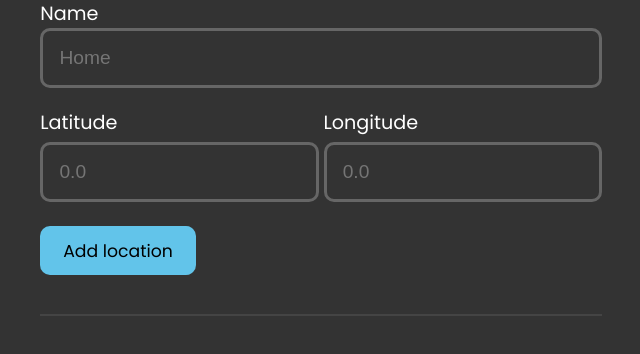
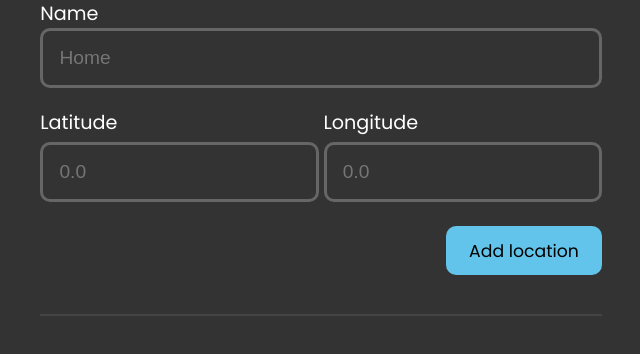
Before and after one commit to SamuelRosander/datadrone, a Flask app: page /locations/ in a window 1280 px wide. Shown: the part 157-511 px from the top of the page, without its empty margins (319-959 px from the left). Run offline with Flask 3, Linux system fonts and the light colour scheme; a user stored in the database is signed in; tables that the repository leaves empty hold one stand-in row (values such as "Sample post"); some libraries are stand-ins or nearby versions.

Commit message:
Align buttons to the right

```diff
--- a/datadrone/static/style.css
+++ b/datadrone/static/style.css
@@ -280,6 +280,7 @@ h1, h2, h3, h4, h5, h6 {
     align-items: center;
     cursor: pointer;
     transition: var(--animation-speed);
+    margin-left: auto;
 }
 
 .btn:hover {
--- a/datadrone/templates/item_edit.html
+++ b/datadrone/templates/item_edit.html
@@ -53,7 +53,7 @@
     </div>
     {% endfor %}
 
-    {{ edit_tags_form.submit(class="btn") }}
+    {{ edit_tags_form.submit(class="btn mt-1") }}
 
 </form>
 
--- a/datadrone/templates/locations.html
+++ b/datadrone/templates/locations.html
@@ -15,7 +15,8 @@
         {{ add_form.latitude(class="form", placeholder="0.0") }}
         {{ add_form.longitude(class="form", placeholder="0.0") }}
 
-        {{ add_form.submit(class="btn left") }}
+        <span></span>
+        {{ add_form.submit(class="btn right") }}
     </div>
 
 </form>
@@ -75,12 +76,12 @@
         {{ edit_form.latitude(value=location.latitude, class="form") }}
         {{ edit_form.longitude(value=location.longitude, class="form") }}
 
-        {{ edit_form.submit(class="btn left") }}
-        <a class="btn delete right" href="{{ url_for('locations.delete',
+        <a class="btn delete left" href="{{ url_for('locations.delete',
                 location_id=location.location_id) }}"
                 onClick="return confirm('Are you sure you want to delete this location?')">
             Delete
         </a>
+        {{ edit_form.submit(class="btn right") }}
     </div>
 
 </form>
```
